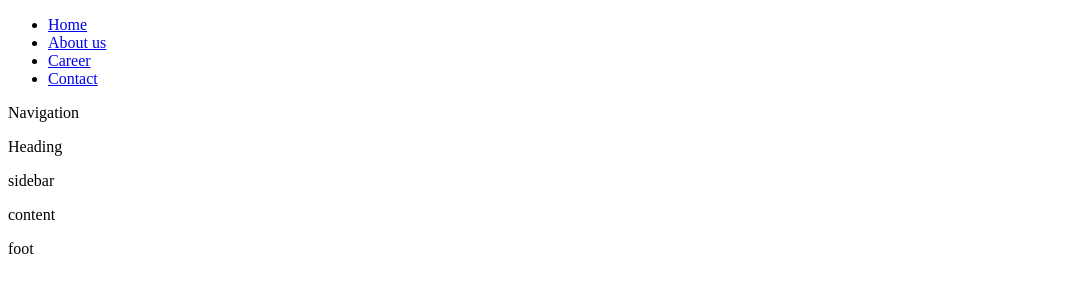
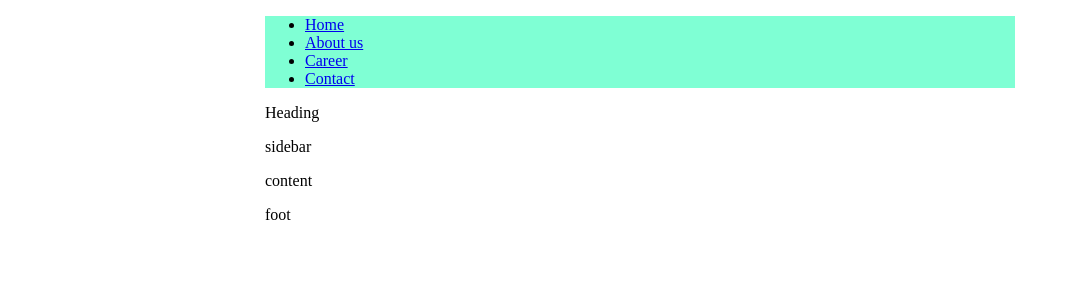
Before and after one commit to ArunPandyanVasam/WebTemplate1, a plain HTML site: page index.html in a window 1280 px wide. Shown: the whole page, without its empty margins (0-1070 px from the left). Drawn offline with Linux system fonts and the light colour scheme.

Commit message:
Menu bar color change

```diff
--- /dev/null
+++ b/_css/style.css
@@ -0,0 +1,8 @@
+#wrapper {
+    width: 750px;
+    margin: auto;
+}
+
+#menu_bar {
+    background-color: aquamarine;
+}
--- a/index.html
+++ b/index.html
@@ -5,6 +5,7 @@
     <meta http-equiv="X-UA-Compatible" content="IE=edge">
     <meta name="viewport" content="width=device-width, initial-scale=1.0">
     <title>Tempalte1</title>
+    <link rel="stylesheet" href="_css/style.css">
 </head>
 <body>
     <div id="wrapper">
@@ -26,7 +27,7 @@
                     <a href="#">Contact</a>
                 </li>
             </ul>
-            <p>Navigation</p>
+            <!--<p>Navigation</p> -->
         </nav>
 
         <header id="heading">
```
Also changed, not shown: style.css (deleted).
